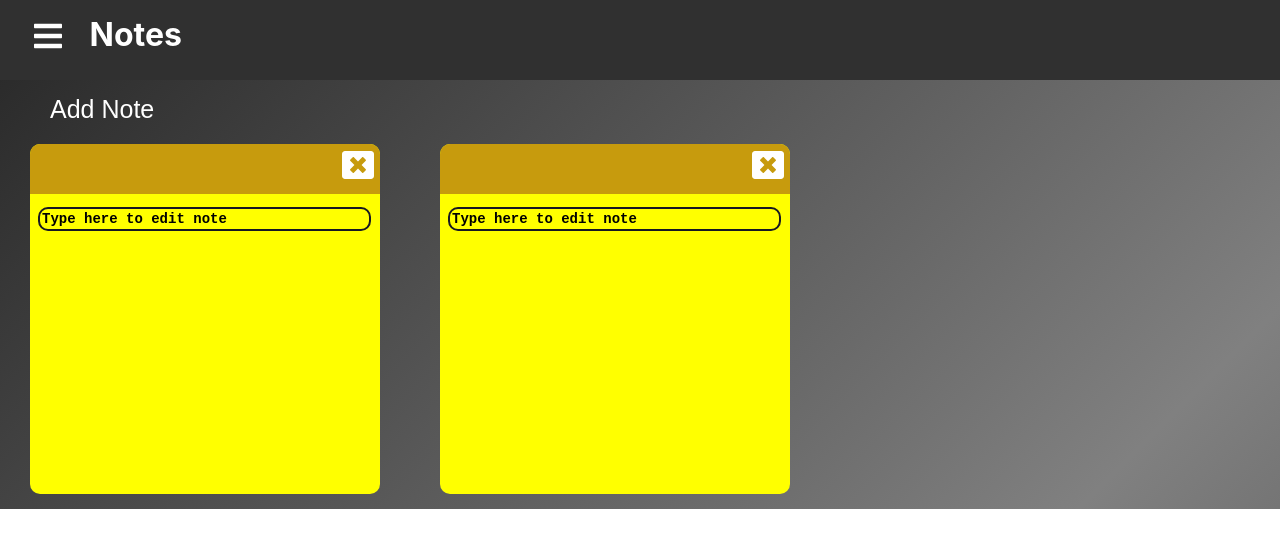
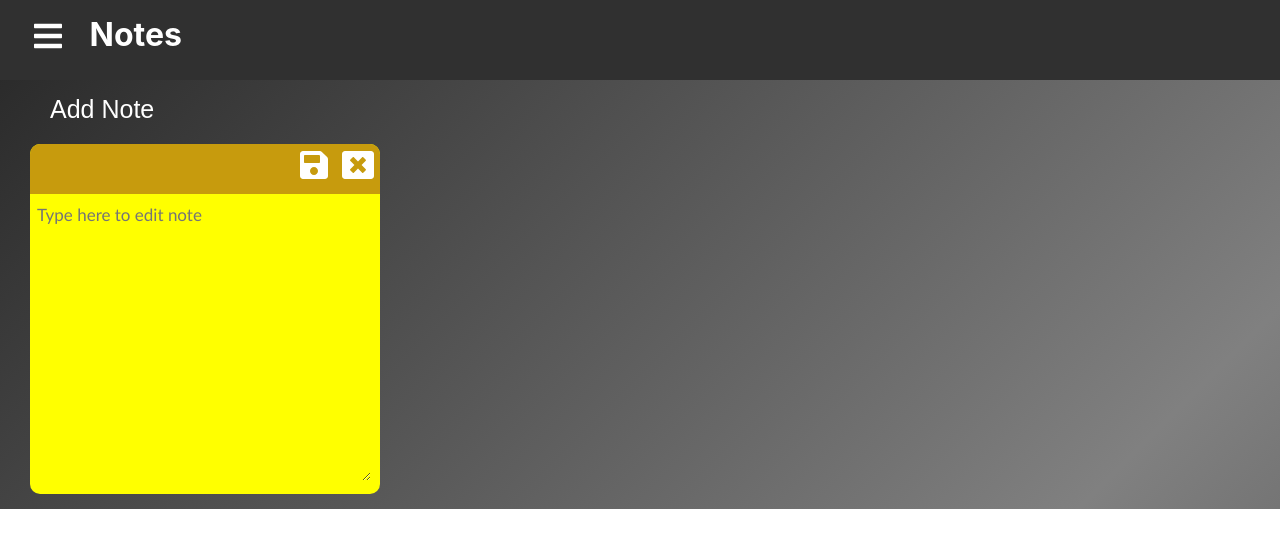
Before and after one commit to abellizzi1/StudentToolsProject, a React (Create React App) app in the folder planner1/: page / in a window 1280 px wide. Both pictures are taken after a click on the button "Add Note". Shown: the top 548 px of the page. Built offline with nearby package versions, Linux system fonts and the light colour scheme.

Commit message:
added save button, Note component modified

```diff
--- a/planner1/src/App.js
+++ b/planner1/src/App.js
@@ -4,8 +4,7 @@ import Sidebar from './components/Sidebar.js';
 import NotesPage from './pages/NotesPage.js';
 
 function App() {
-  sessionStorage.setItem("currentPage", "Notes");
-
+  localStorage.clear();
   return (
     <>
       <Router>
--- a/planner1/src/components/Note.js
+++ b/planner1/src/components/Note.js
@@ -1,64 +1,6 @@
 import React from 'react'
 import ReactHtmlParser from 'react-html-parser';
 import * as FaIcons from 'react-icons/fa';
-
-const MultilineEdit = ({ value, setValue }) => {
-    const [editingValue, setEditingValue] = React.useState(value);
-
-    const onChange = (event) => setEditingValue(event.target.value);
-
-    const onKeyDown = (event) => {
-      if (event.key === "Enter" || event.key === "Escape") {
-        event.target.blur();
-      }
-    };
-
-    const onBlur = (event) => {
-      if (event.target.value.trim() === "") {
-        setEditingValue(value);
-      } else {
-        setValue(event.target.value);
-      }
-    };
-
-    const onInput = (target) => {
-      if (target.scrollHeight > 33) {
-        target.style.height = "5px";
-        target.style.height = target.scrollHeight - 16 + "px";
-      }
-    };
-
-    const textareaRef = React.useRef();
-
-    React.useEffect(() => {
-      onInput(textareaRef.current);
-    }, [onInput, textareaRef]);
-
-    return (
-      <textarea
-        rows={1}
-        aria-label="Field name"
-        value={editingValue}
-        onBlur={onBlur}
-        onChange={onChange}
-        onKeyDown={onKeyDown}
-        onInput={(event) => onInput(event.target)}
-        ref={textareaRef}
-      />
-    );
-  };
-
-  const EditableText = () => {
-    const [multilineValue, setMultilineValue] = React.useState(
-      "Type here to edit note"
-    );
-
-    return (
-      <div id="container">
-        <MultilineEdit value={multilineValue} setValue={setMultilineValue} />
-      </div>
-    );
-  };
 
 class Note extends React.Component {
 
@@ -71,10 +13,37 @@ class Note extends React.Component {
     }
 
 
-
     render() {
         this.state.notes = [];
         var notesArr = [];
+
+        if (localStorage.getItem('allNotes') != null)
+        {
+            var notesArr= JSON.parse(localStorage.getItem('allNotes'));
+            var i = 0;
+
+            while (i < notesArr.length)
+            {
+                var tempNoteIdx = notesArr[i];
+                i++;
+                var tempNoteContent = notesArr[i];
+                i++;
+
+                var tempInputIdx = "n" + tempNoteIdx;
+                const tempRet = (
+                    <div id={ReactHtmlParser(tempNoteIdx)} className = 'notes'>
+                        <div className = 'note-toolbar'>
+                            <button className='close-button'>{<FaIcons.FaSave />}</button>
+                            <button className='close-button'>{<FaIcons.FaWindowClose />}</button>
+                        </div>
+                        <form>
+                          <textarea className='inputNote' rows= "25" cols="100" id={ReactHtmlParser(tempInputIdx)} maxlength="1000" name={ReactHtmlParser(tempInputIdx)} placeholder="Type here to edit note"></textarea>
+                        </form>
+                    </div>
+                );
+                this.state.notes.push(tempRet);
+            }
+        }
 
         if (this.props.noteIdx != null)
         {
@@ -83,48 +52,22 @@ class Note extends React.Component {
             const ret = (
                 <div id={ReactHtmlParser(noteIndex)} className = 'notes'>
                     <div className = 'note-toolbar'>
-
+                        <button className='close-button'>{<FaIcons.FaSave />}</button>
+                        <button className='close-button'>{<FaIcons.FaWindowClose />}</button>
                     </div>
-                    <EditableText />
+                    <form>
+                      <textarea className='inputNote' rows= "25" cols="100" id={ReactHtmlParser(tempInputIdx)} maxlength="1000" name={ReactHtmlParser(tempInputIdx)} placeholder="Type here to edit note"></textarea>
+                    </form>
                 </div>
             );
 
             notesArr.push(noteIndex);
             notesArr.push("");
+            this.state.notes.push(ret);
         }
 
-        if (localStorage.getItem('allNotes') != null)
-        {
-            var notesArrTemp = JSON.parse(localStorage.getItem('allNotes'));
-            var i = 0;
-            while (i < notesArrTemp.length)
-            {
-                notesArr.push(notesArrTemp[i]);
-                i++;
-            }
-
-            i = 0;
-            while (i < notesArr.length)
-            {
-                var tempNoteIdx = notesArr[i];
-                i++;
-                var tempNoteContent = notesArr[i];
-                i++;
-
-                const tempRet = (
-                    <div id={ReactHtmlParser(tempNoteIdx)} className = 'notes'>
-                        <div className = 'note-toolbar'>
-                            <button className='close-button'>{<FaIcons.FaWindowClose />}</button>
-                        </div>
-                        <EditableText />
-                    </div>
-                );
-                this.state.notes.push(tempRet);
-            }
-        }
-
-
         localStorage.setItem('allNotes', JSON.stringify(notesArr));
+        console.log(localStorage.getItem('allNotes'));
 
         return (
             this.state.notes
--- a/planner1/src/components/Sidebar.css
+++ b/planner1/src/components/Sidebar.css
@@ -37,6 +37,10 @@
 
   .close-button:active {
     font-size: 1.8rem;
+  }
+
+  .close-button:hover {
+    color: rgb(212, 212, 212);
   }
 
   .sidebar-menu {
--- a/planner1/src/pages/NotesPage.css
+++ b/planner1/src/pages/NotesPage.css
@@ -5,6 +5,7 @@
 	width: 100%;
 	height: 100%;
 	animation: animate 60s ease infinite;
+	position: static;
 }
 
 @keyframes animate {
@@ -66,7 +67,7 @@
 	margin-left: 30px;
     border-radius: 10px;
 	transition-timing-function: ease-out;
-	transition: 0.6s;
+	transition: 0.2s;
 }
 
 .addNoteButton:hover {
@@ -75,43 +76,39 @@
 
 }
 
-  input, textarea {
-	background-color: transparent;
-	border: 0;
-	border-radius: 3px;
-	font-size: 24px;
-	font-weight: bold;
-	color: black;
-	border: 2px solid #161822;
+.addNoteButton:active {
+	padding: 2px 17px;
+}
+
+.inputNote {
+	font-family:'Trebuchet MS', 'Lucida Sans Unicode', 'Lucida Grande', 'Lucida Sans', Arial, sans-serif;
+	padding-top:5px;
+	margin-top:55px;
+	margin-left:5px;
+	width: 332px;
+	height: 275px;
+    color: black;
+    background: transparent;
+	border-radius: 10px;
+    outline: none;
+	font-size:17px;
+	border:transparent;
+}
+
+::-webkit-scrollbar{
+	width:5px;
+}
+
+::-webkit-scrollbar-track {
+	box-shadow: inset 0 0 5px grey;
+	border-radius: 10px;
   }
 
-  input:hover {
-	background-color: #161822;
-	cursor: pointer;
+  ::-webkit-scrollbar-thumb {
+	background: black;
+	border-radius: 10px;
   }
 
-  textarea {
-	margin-top: 55px;
-	resize: none;
-	overflow: hidden;
-	min-height: 14px;
-	max-height: 280px;
-	width: 325px;
-	border-radius: 10px;
-	font-size: 14px;
+  ::-webkit-scrollbar-thumb:hover {
+	background: rgb(177, 176, 176);
   }
-
-  textarea:focus {
-	outline: 5px auto Highlight; /* Firefox */
-	outline: 5px auto -webkit-focus-ring-color; /* Chrome, Safari */
-  }
-
-  #container {
-	display: flex;
-	flex-direction: column;
-	margin: 8px;
-	width: 300px;
-	font-size: 24px;
-	font-weight: bold;
-	color: #D8DEE9;
-  }
--- a/planner1/src/pages/NotesPage.js
+++ b/planner1/src/pages/NotesPage.js
@@ -7,8 +7,9 @@ import Note from '../components/Note.js';
 export default function NotesPage() {
 
     useEffect(() => {
+        sessionStorage.setItem("currentPage", "Notes");
         ReactDOM.render(
-            React.createElement(Note, {noteIdx: noteIdx}),
+            React.createElement(Note, {noteIdx: null}),
             document.getElementById('allNotes')
           );
       }, []);
```
